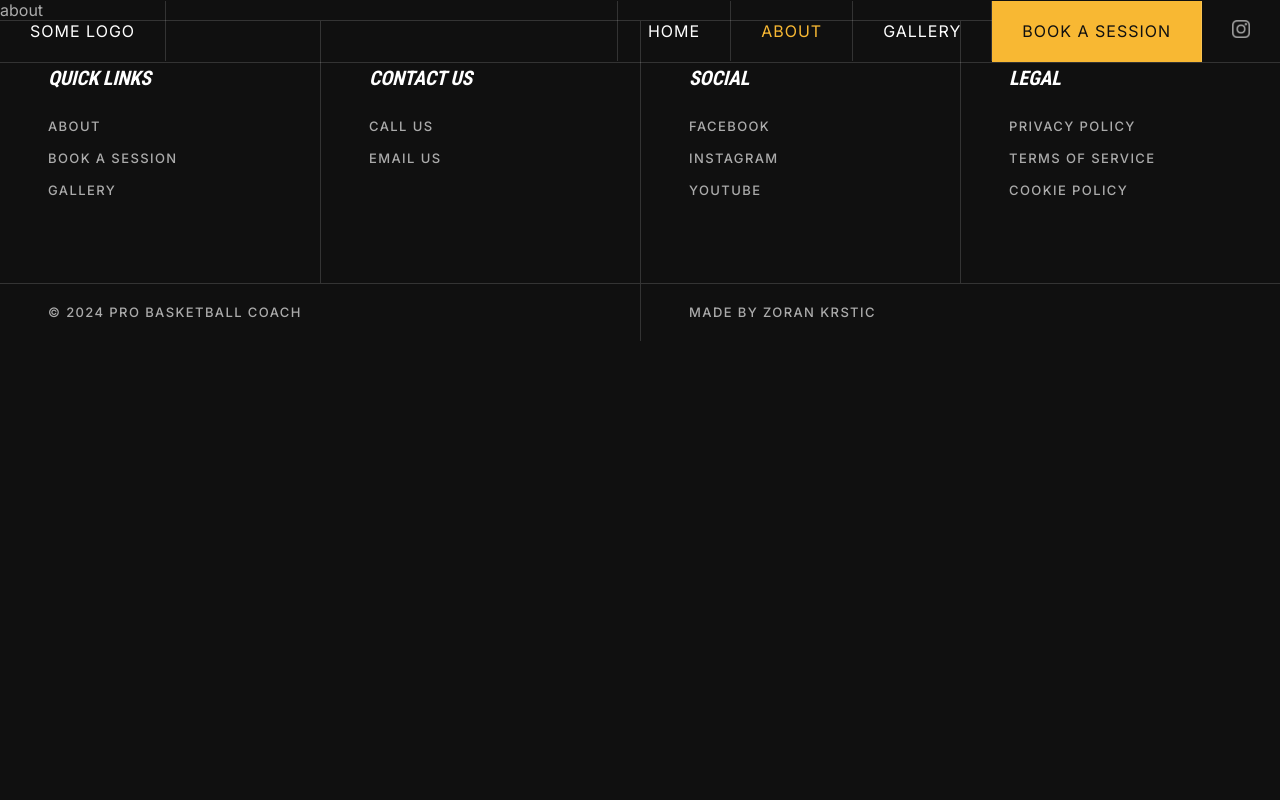
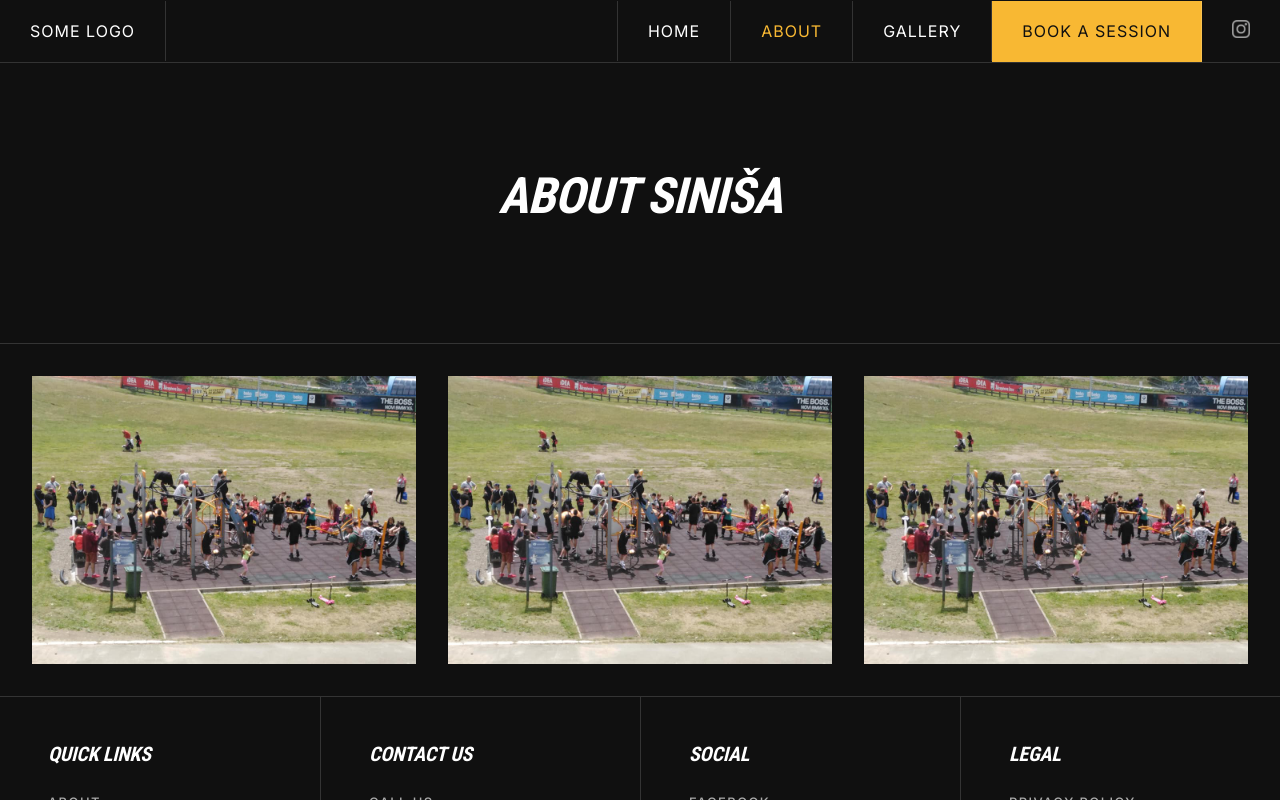
Before and after one commit to krsticzoran/basketball-coach, a Next.js app: page /about in a window 1280 px wide. Shown: the top 800 px of the page. Built offline with nearby package versions, Linux system fonts and the light colour scheme.

Commit message:
about images

```diff
--- a/app/about/page.js
+++ b/app/about/page.js
@@ -1,7 +1,18 @@
+import classes from '@/styles/pages/about.module.scss'
+import Image from 'next/image'
+import trainingSession from '../../public/session.jpeg'
+
 export default function About() {
   return (
-    <>
-      <p>about</p>
-    </>
+    <div className={classes.about}>
+      <div className={classes.hero}>
+        <h1>about Siniša</h1>
+      </div>
+      <div className={classes.images}>
+        <Image src={trainingSession} alt='training session' />
+        <Image src={trainingSession} alt='training session' />
+        <Image src={trainingSession} alt='training session' />
+      </div>
+    </div>
   )
 }
--- /dev/null
+++ b/styles/pages/about.module.scss
@@ -0,0 +1,20 @@
+@use '../utilities/variables' as *;
+@use '../utilities/mixins' as *;
+
+.about {
+  .hero {
+    padding: 17rem 7% 10rem;
+    @include flex;
+  }
+  .images {
+    border-top: 1px solid $additional-border;
+    @include grid(3, center);
+    padding: 4vmin;
+    gap: 4vmin;
+
+    img {
+      width: 100%;
+      height: 100%;
+    }
+  }
+}
```
